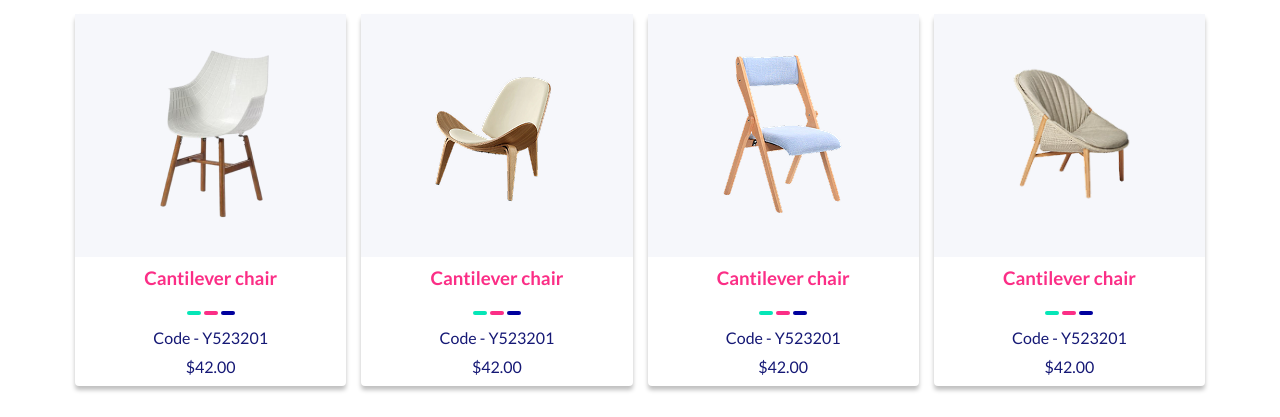
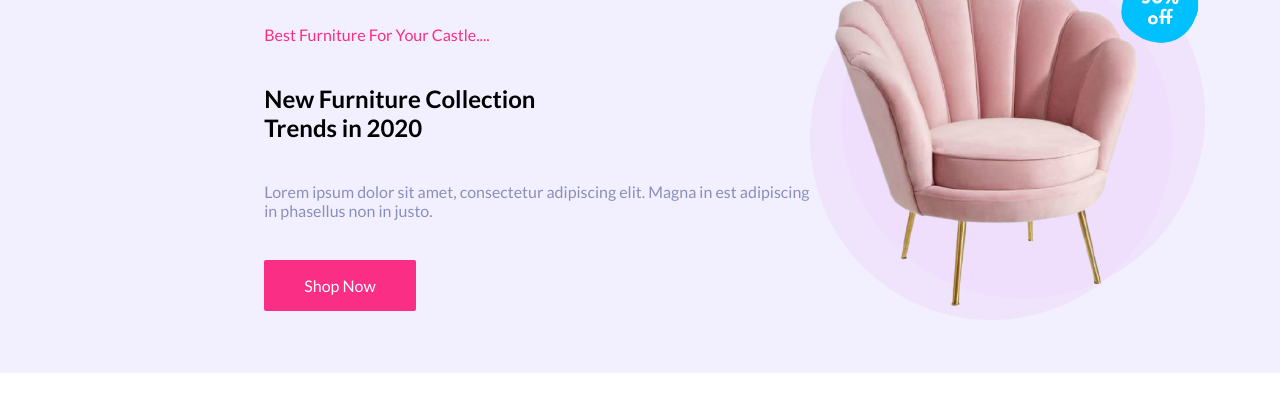
Before and after one commit to shahdqou15/hekto15, a plain HTML site: page index.html in a window 1280 px wide. Shown: the part 273-690 px from the top of the page. Drawn offline with Linux system fonts and the light colour scheme.

Commit message:
create hero section

```diff
--- a/assets/css/base.css
+++ b/assets/css/base.css
@@ -94,3 +94,6 @@ display: flex;
 .t-left{
     text-align: left;
 }
+.primary-color{
+    color: var(--maincolor);
+}
--- a/assets/css/main.css
+++ b/assets/css/main.css
@@ -68,6 +68,81 @@ body {
 /*end header*/
 
 
+
+
+/*start hero*/
+
+.hero {
+  background-color: #F2F0FF;
+  padding: 50px 0;
+
+}
+.hero .hero-content{
+  display: flex;
+  flex-wrap: wrap;
+  justify-content: space-between;
+
+  flex:1 0 60%;
+}
+
+.hero .hero-lamp {
+position: relative;
+bottom: 60px;
+left: -81px;
+width: 25%;
+
+}
+
+
+
+.hero .text-content {
+  display: flex;
+  flex-wrap: wrap;
+ flex-direction: column;
+  align-items: flex-start;
+  gap: 40px;
+  padding-top: 80px;
+
+}
+
+.hero-content .hero-para {
+  color: #8A8FB9;
+}
+
+.hero .hero-img{
+  flex:1 0 30%;
+}
+.hero .hero-img img{
+  width: 100%;
+}
+
+@media screen and (max-width:1300px) {
+  .hero .hero-lamp img {
+    display: none;
+  }
+}
+
+@media screen and (max-width:640px) {
+
+  .hero .hero-content,
+  .hero .hero-img {
+    width: 100%;
+  }
+
+
+  .hero .hero-img {
+    display: none;
+  }
+
+}
+
+
+
+
+
+
+
+/*end hero*/
 
 
 /*start products*/
@@ -267,7 +342,7 @@ svg:active {
   height: 120px;
 }
 
-@media screen and (max-width:600px) {
+@media screen and (max-width:1120px) {
 
   .clients .logo {
     width: calc((100% - 15px) / 2);
--- a/index.html
+++ b/index.html
@@ -67,6 +67,28 @@
     </header>
 
     <main>
+        <section class="hero">
+            <div class="container">
+                <div class="row">
+                    <div class="hero-content ">
+                        <div class="hero-lamp">
+                            <img src="./assets/img/public/hero-lamp.webp" />
+                        </div>
+                        <div class="text-content">
+                        <p class="primary-color">Best Furniture For Your Castle....</p>
+                        <h1>New Furniture Collection<br>
+                            Trends in 2020</h1>
+                        <p class="hero-para">Lorem ipsum dolor sit amet, consectetur adipiscing elit. Magna in est
+                            adipiscing<br>
+                            in phasellus non in justo.</p>
+                        <a href="#" class="btn main-btn">Shop Now</a>
+                    </div>
+                </div>
+                    <div class="hero-img"><img src="./assets/img/public/hero-img.webp"></div>
+                </div>
+            </div>
+        </section>
+
         <section class="featured-products t-center">
             <h2>Featured Products</h2>
             <div class="container">
@@ -220,13 +242,12 @@
             </div>
         </section>
 
-
-
         <section class="newslater column">
             <h2>Get Leatest Update By Subscribe</br>
                 0ur Newslater</h2>
             <a href="#" class="btn main-btn shop-btn">Shop Now</a>
         </section>
+
         <section class="clients">
             <div class="container">
                 <div class="row">
```
Also changed, not shown: assets/img/public/hero-img.webp (added), assets/img/public/hero-lamp.webp (added).
